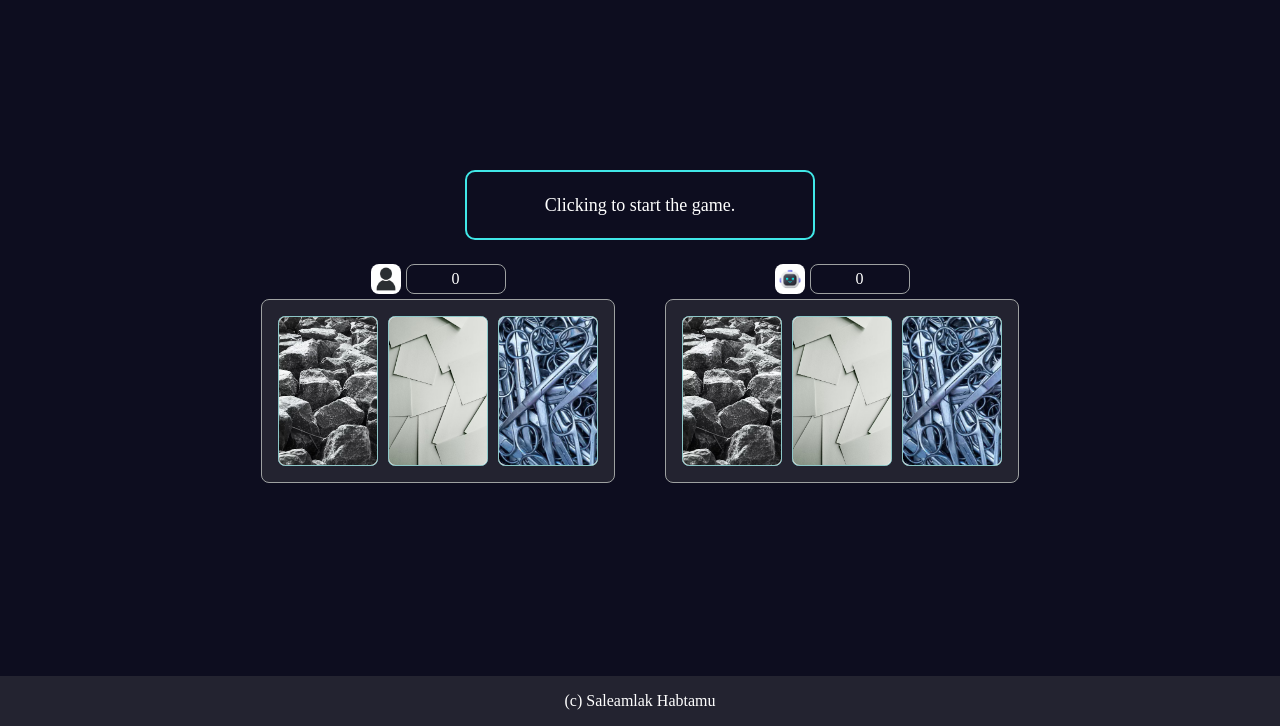
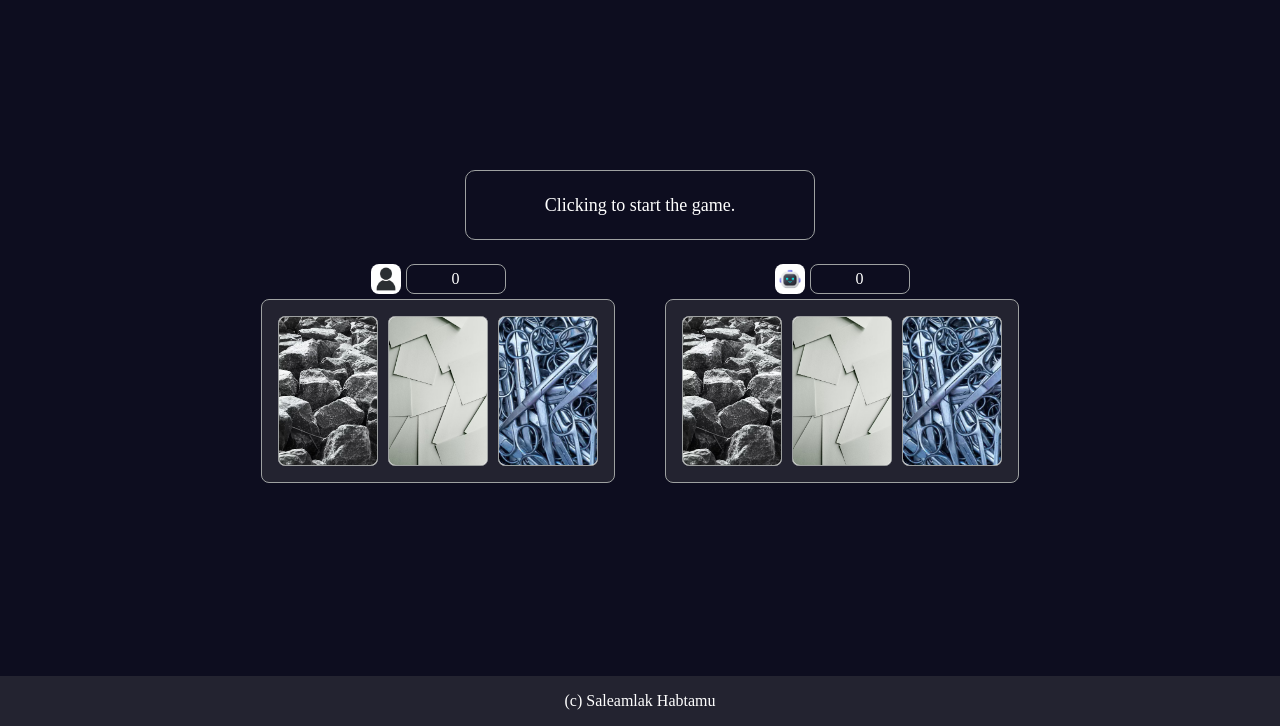
Before and after one commit to SaleamlakH/rock-paper-scissors, a plain HTML site: page index.html in a window 1280 px wide. Shown: the part 74-800 px from the top of the page. Drawn offline with Linux system fonts and the light colour scheme.

Commit message:
Make the border property of all elements the same

```diff
--- a/style.css
+++ b/style.css
@@ -37,7 +37,7 @@ h1 {
     margin: 0px;
     width: 350px;
     height: 70px;
-    border: 2px solid rgb(64, 231, 231);
+    border: 1px solid rgb(158, 161, 161);
     border-radius: 10px;
     text-align: center;
     white-space: pre-wrap;
@@ -99,7 +99,7 @@ h1 {
     padding: 0;
     width: 100px;
     height: 150px;
-    border: 1px solid rgb(141, 200, 200);
+    border: 1px solid rgb(158, 161, 161);
     border-radius: 0.5em;
 
     flex-shrink: 1;
```
